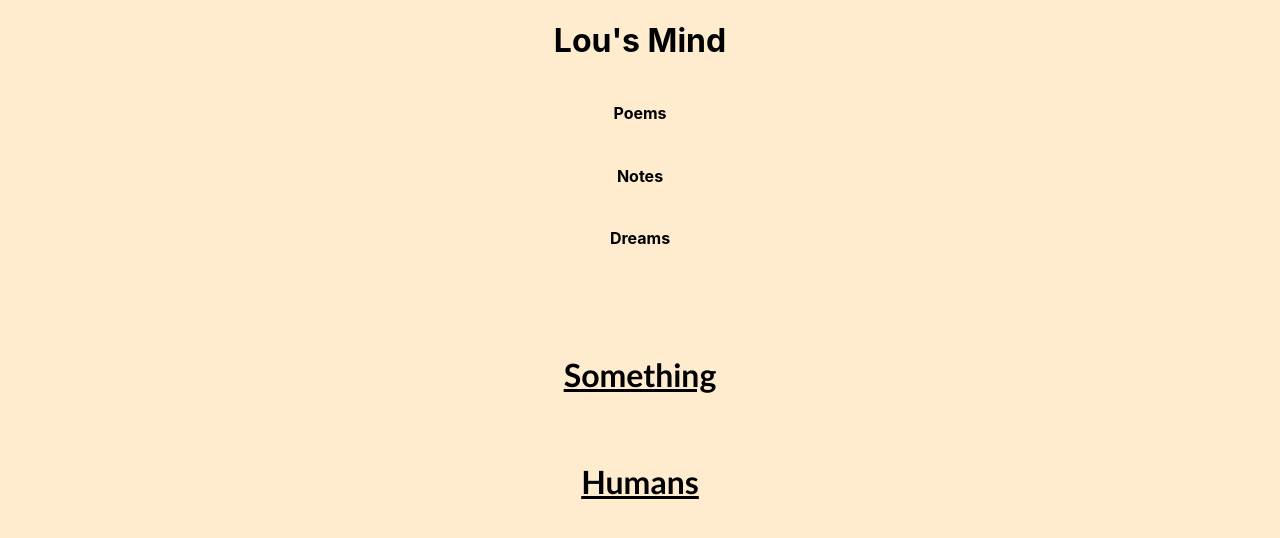
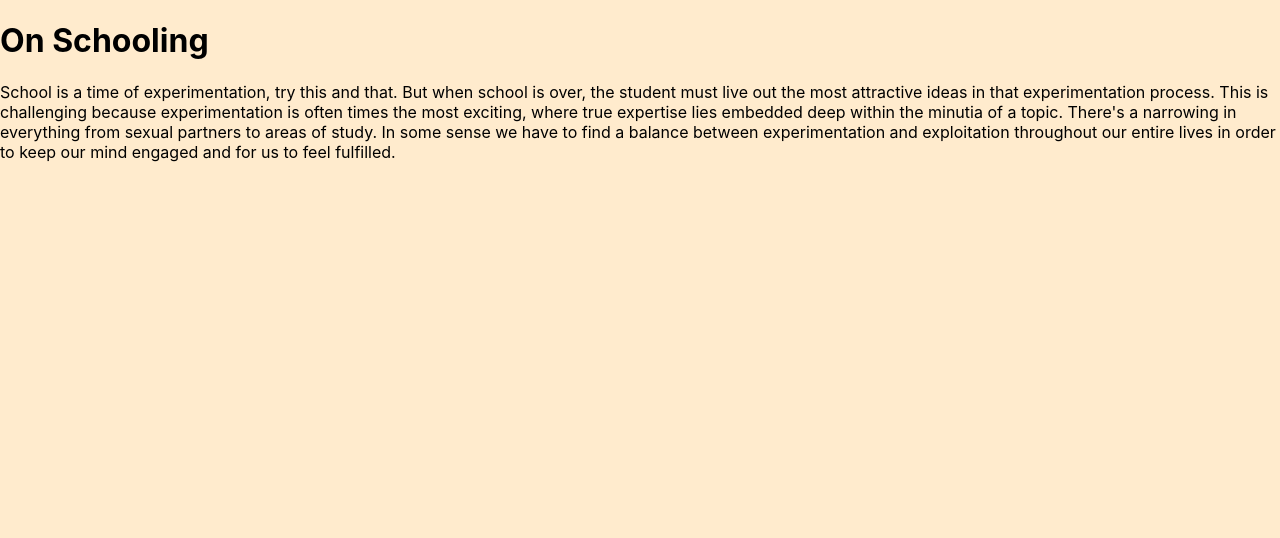
Before and after one commit to loustevenshere/lous-writings-vercel, a React (Create React App) app: page /notes in a window 1280 px wide. Shown: the top 538 px of the page. Built offline with nearby package versions, Linux system fonts and the light colour scheme.

Commit message:
dreams, notes, poems components added and functional

```diff
--- a/src/App.css
+++ b/src/App.css
@@ -6,16 +6,16 @@
   border: 1px solid black;
 } */
 
-.poems_list {
+/* .poems_list {
   display: flex;
   justify-content: center;
   width: 100%;
   height: 100%;
-  /* border: 3px solid pink; */
+   border: 3px solid pink;
   flex-wrap: wrap;
-}
+} */
 
-.welcome_container {
+.header {
   width: 100%;
   display: flex;
   flex-direction: column;
@@ -24,7 +24,7 @@
   align-items: center; */
 }
 
-.welcome {
+.title {
   text-align: center;
   width: 100%;
 }
--- a/src/App.js
+++ b/src/App.js
@@ -1,21 +1,36 @@
 import React from 'react';
 import './App.css';
-import PoemList from './Components/PoemList';
+import PoemList from './Components/PoemComponents/PoemList';
+import NoteList from './Components/NoteComponents/NoteList';
+import DreamList from './Components/DreamComponents/DreamList';
+import { Route } from 'react-router-dom';
 
 function App() {
 
   return (
     <>
-    <div className="welcome_container">
-<h1 className="welcome">Lou's Mind</h1>
+
+  <Route exact path='/'>
+ <div className="header">
+ <h1 className="title">Lou's Mind</h1>
 <h4>Poems</h4>
 <h4>Notes</h4>
 <h4>Dreams</h4>
-  </div>
-  <div className="poems_list">
+ </div>
+  </Route>
+
+<Route path='/poems'>
 <PoemList />
-  </div>
-</>
+</Route>
+
+<Route path='/notes'>
+<NoteList />
+</Route>
+
+<Route path='/dreams'>
+<DreamList />
+</Route>
+    </>
 
 
   );
--- /dev/null
+++ b/src/Components/DreamComponents/Dream.js
@@ -0,0 +1,18 @@
+import React, { useState } from 'react';
+
+const Dream = ({dream}) => {
+    const [click, setclick] = useState(false);
+
+    const handleClick = () => {
+        setclick(!click)
+    }
+
+    return (
+        <div>
+            <h1 onClick={handleClick}>{dream.title}</h1>
+            {click ? <p>{dream.text}</p> : null}
+        </div>
+    )
+}
+
+export default Dream
--- /dev/null
+++ b/src/Components/DreamComponents/DreamList.js
@@ -0,0 +1,13 @@
+import React from 'react';
+import DreamWorld from './DreamWorld';
+import Dream from './Dream';
+
+const DreamList = () => {
+    return (
+        DreamWorld.map((dream) => (
+            <Dream key={dream.id} dream={dream} />
+        ))
+    )
+}
+
+export default DreamList
--- /dev/null
+++ b/src/Components/DreamComponents/DreamWorld.js
@@ -0,0 +1,18 @@
+const DreamWorld = [
+    {
+        title: 'Tall Girl',
+        id: 1,
+        text: `
+         I dreamt that I was back at Wesleyan watching Lamars practice.
+         The campus looked like GA's. Then I was walking around and I met this
+         tall girl who I first thought was a boy. We made out a bit and wanted
+         to go somewhere, we walked around but the athetic fields looked crowded.
+         We split up and I got back in my escalade to meet her at the gym.
+         I drove fast and the car flipped over going down a hill. I walked
+         to this bodega, than I walked around the gym looking for her and I saw
+         Nicky who told me to meditate outside. I called my mom about the accident
+         and started walking back to see if it actually happened. `
+    }
+]
+
+export default DreamWorld;
--- a/src/Components/MyWorld.js
+++ /dev/null
@@ -1,17 +0,0 @@
-const MyWorld = [
-    {
-        title: 'Something',
-        id: 1,
-        text: "Doing something is so definite, Doing nothing Actions are so black and white, Perception defines us,I like to think"
-    },
-    {
-        title: 'Humans',
-        id: 2,
-        text: "As humans, we are collectively acting as a brain with each of us acting as nuerons sending messages to each other-communicating and adapting"
-    }
-];
-
-
-
-
-export default MyWorld;
--- /dev/null
+++ b/src/Components/NoteComponents/Note.js
@@ -0,0 +1,12 @@
+import React from 'react';
+
+const Note = ({note}) => {
+    return (
+        <div className="note_container">
+            <h1>{note.title}</h1>
+            <p>{note.text}</p>
+        </div>
+    )
+}
+
+export default Note
--- /dev/null
+++ b/src/Components/NoteComponents/NoteList.js
@@ -0,0 +1,13 @@
+import React from 'react';
+import NoteWorld from './NoteWorld';
+import Note from './Note';
+
+const NoteList = () => {
+    return (
+        NoteWorld.map((note) => (
+            <Note key={note.id} note={note} />
+        ))
+    )
+}
+
+export default NoteList
--- /dev/null
+++ b/src/Components/NoteComponents/NoteWorld.js
@@ -0,0 +1,18 @@
+const NoteWorld = [
+    {
+        title: 'On Schooling',
+        id: 1,
+        text: `School is a time of experimentation,
+        try this and that. But when school is over, the student must
+        live out the most attractive ideas in that experimentation process.
+        This is challenging because experimentation is often times the most
+        exciting, where true expertise lies embedded deep within the minutia of
+        a topic. There's a narrowing in everything from sexual partners
+        to areas of study. In some sense we have to find a balance between
+        experimentation and exploitation throughout our entire lives
+        in order to keep our mind engaged and for us to feel fulfilled.
+        `
+    }
+];
+
+export default NoteWorld;
--- a/src/Components/Poem.js
+++ b/src/Components/PoemComponents/Poem.js
@@ -1,5 +1,5 @@
 import React, { useState } from 'react'
-import '../Styling/Poem.css'
+import '../../Styling/Poem.css'
 
 const Poem = ({poem}) => {
     const [click, setclick] = useState(false);
--- a/src/Components/PoemList.js
+++ b/src/Components/PoemComponents/PoemList.js
@@ -1,10 +1,10 @@
 import React from 'react';
-import MyWorld from './MyWorld';
+import PoemWorld from './PoemWorld';
 import Poem from './Poem';
 
 const PoemList = () => {
     return (
-       MyWorld.map((poem)=> (
+       PoemWorld.map((poem)=> (
         <Poem key={poem.id} poem={poem} />
         ) )
     )
--- /dev/null
+++ b/src/Components/PoemComponents/PoemWorld.js
@@ -0,0 +1,19 @@
+const PoemWorld = [
+    {
+        title: 'Something',
+        id: 1,
+        text: `Doing something is so definite, Doing nothing Actions are so black and white,
+        Perception defines us,I like to think`
+    },
+    {
+        title: 'Humans',
+        id: 2,
+        text: `As humans, we are collectively acting as a brain
+        with each of us acting as nuerons sending messages to each other-communicating and adapting`
+    }
+];
+
+
+
+
+export default PoemWorld;
```
